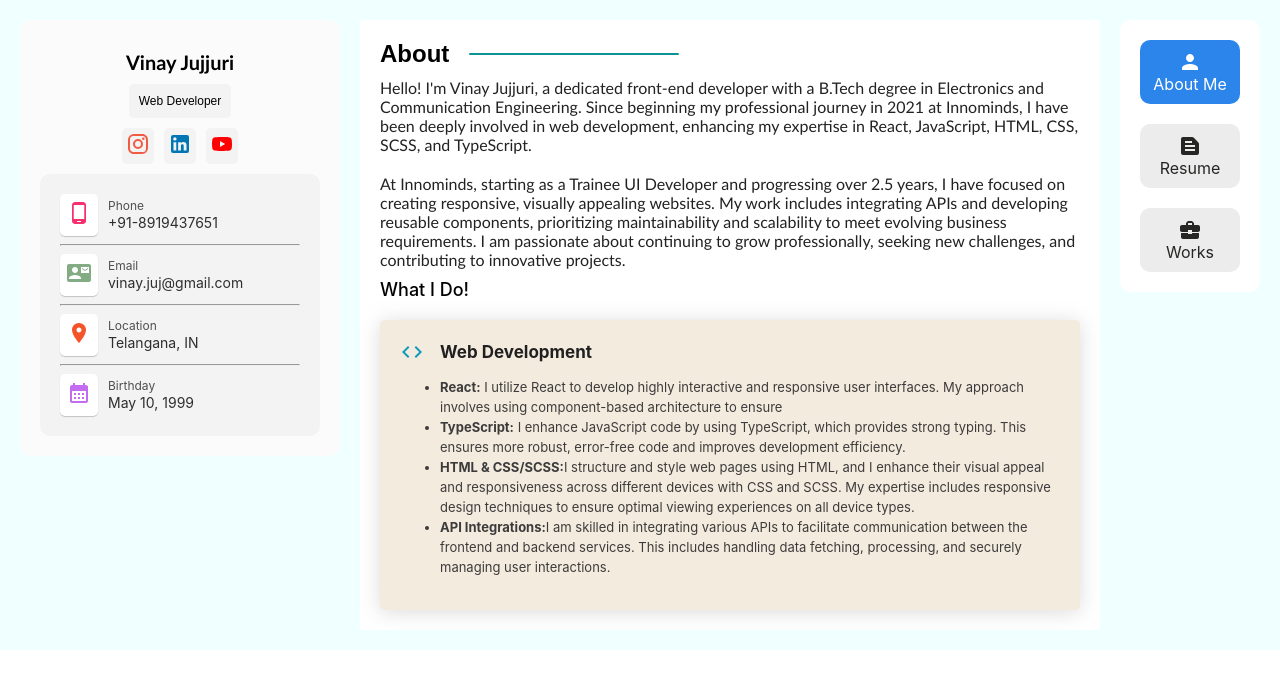
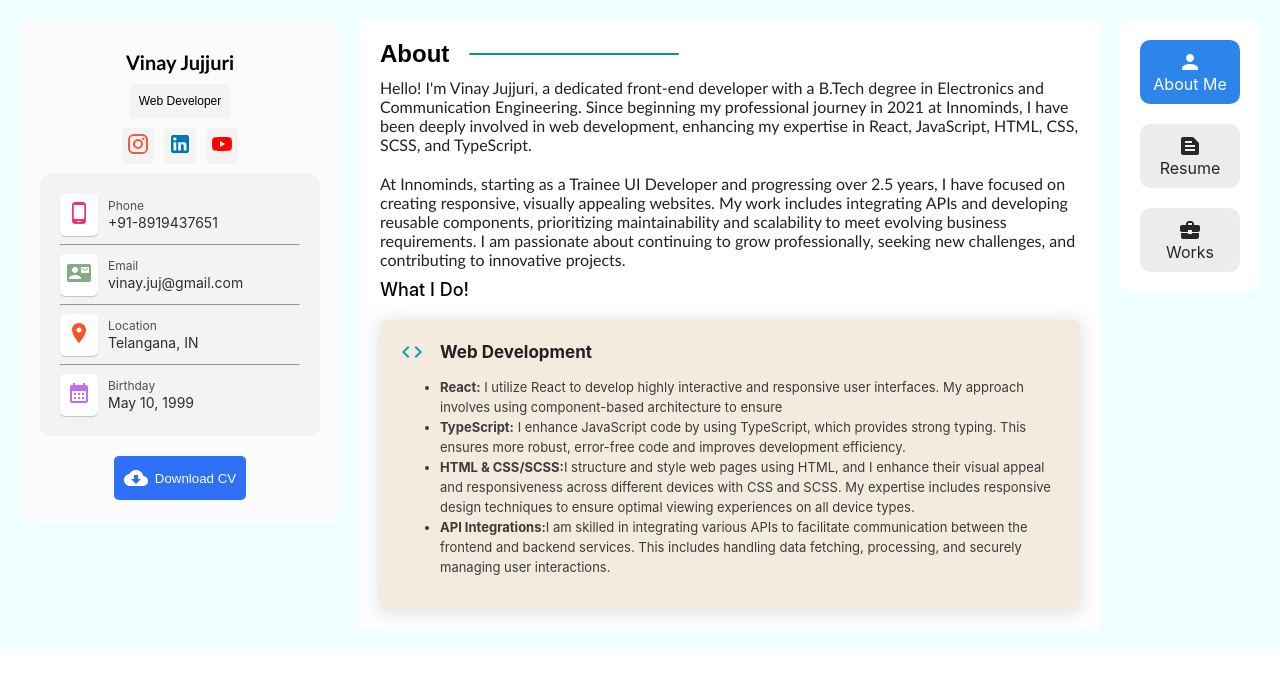
Before and after one commit to vinayjujjuri/vinayJujjuri_website, a React (Create React App) app in the folder my-website/: page / in a window 1280 px wide. Shown: the top 688 px of the page. Built offline with nearby package versions, Linux system fonts and the light colour scheme.

Commit message:
uploaded resume

```diff
--- a/my-website/src/components/leftCard/leftcard.module.css
+++ b/my-website/src/components/leftCard/leftcard.module.css
@@ -79,3 +79,23 @@
     color: rgb(194, 109, 239);
     padding: 7px;
 }
+.downloadButton {
+    background-color: rgb(46, 113, 248);
+    border-radius: 5px;
+    color: #fff;
+    border-width: 0px;
+    cursor: pointer;
+    padding: 10px;
+}
+.buttonContainer {
+    display: flex;
+    justify-content: center;
+    margin-top: 20px;
+}
+.iconText {
+    display: flex;
+    flex-direction: row;
+    gap: 7px;
+    justify-content: center;
+    align-items: center;
+}
--- a/my-website/src/components/leftCard/leftcard.tsx
+++ b/my-website/src/components/leftCard/leftcard.tsx
@@ -4,6 +4,7 @@ import YouTubeIcon from '@mui/icons-material/YouTube';
 import LinkedInIcon from '@mui/icons-material/LinkedIn';
 import PersonalInfoComponent from '../personalInfo/personalInfo';
 import SocialMediaComponent from '../socialMedia/socialMedia';
+import CloudDownloadIcon from '@mui/icons-material/CloudDownload';
 
 export function LeftCardComponent():JSX.Element {
 
@@ -18,11 +19,35 @@ export function LeftCardComponent():JSX.Element {
         )
     };
 
+    const downloadCV = () => {
+        const link = document.createElement('a');
+        link.href = '/pdf/resume.pdf'; // Make sure the path here matches the location of your CV file in the public folder
+        link.download = 'Vinay_Resume.pdf';
+        document.body.appendChild(link);
+        link.click();
+        document.body.removeChild(link);
+    };
+
+    const downloadButton = () => {
+        return (
+            <div className={styles.buttonContainer}>
+                <button className={styles.downloadButton} onClick={downloadCV}>
+                    <div className={styles.iconText}>
+                    <CloudDownloadIcon />
+                    Download CV
+                    </div>
+                </button>
+                {/* <Button startIcon={<CloudDownloadIcon />} className={styles.downloadButton}>Download CV</Button> */}
+            </div>
+        )
+    };
+
     return (
         <div className={styles.leftCardContainer}>
             {nameAndRole()}
             <SocialMediaComponent/>
             <PersonalInfoComponent/>
+            {downloadButton()}
         </div>
     )
 }
--- a/my-website/src/components/portfolio/portfolio.module.css
+++ b/my-website/src/components/portfolio/portfolio.module.css
@@ -12,6 +12,9 @@
 .oddContainer {
     background-color: rgb(245, 211, 201);
     padding: 20px;
+    display: flex;
+    flex-direction: column;
+    justify-content: space-between;
     border-radius: 5px;
     line-height: 18px;
     box-shadow: 0px 2px 20px 0px rgba(211, 210, 210, 0.8);
@@ -23,6 +26,9 @@
     border-radius: 5px;
     line-height: 18px;
     box-shadow: 0px 2px 20px 0px rgba(211, 210, 210, 0.8);
+    display: flex;
+    flex-direction: column;
+    justify-content: space-between;
 }
 .link {
     display: flex;
```
Also changed, not shown: 1 other file (tests, documents, lock files or other folders).
